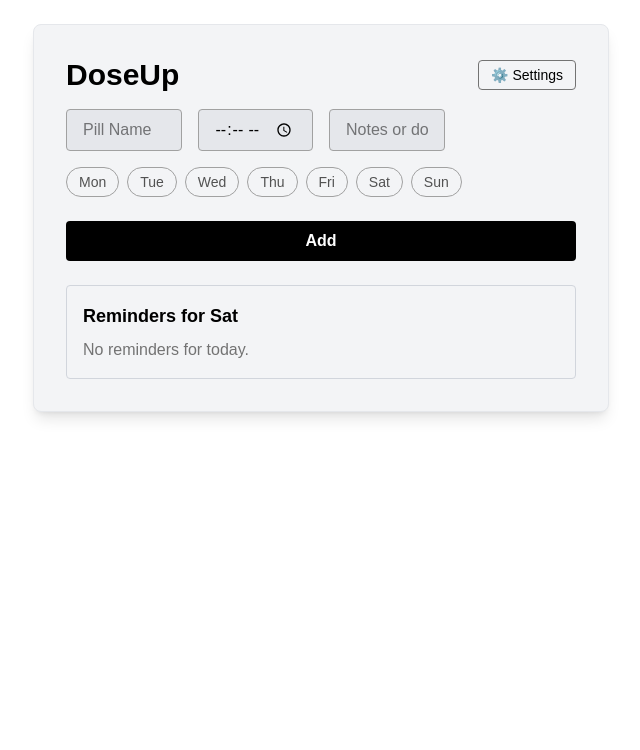
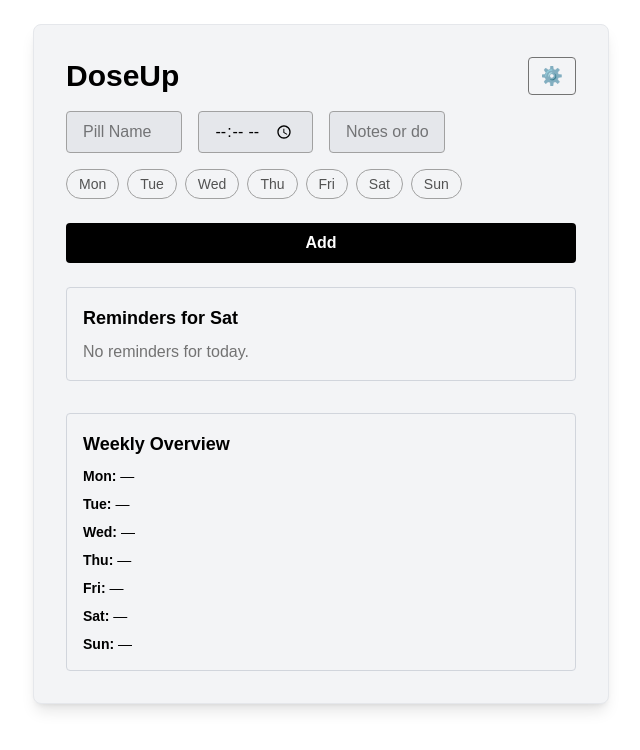
Before and after one commit to seghenasgodom/DoseUp, a Next.js app: page / in a window 1280 px wide. Shown: the top 750 px of the page, without its empty margins (319-959 px from the left). Built offline with nearby package versions, Linux system fonts and the light colour scheme.

Commit message:
Weekly view added, dark mode fixed, settings icon updated

```diff
--- a/pages/index.js
+++ b/pages/index.js
@@ -120,9 +120,9 @@ export default function Home() {
           <h1 className="text-3xl font-bold">DoseUp</h1>
           <button
             onClick={() => setShowSettings(true)}
-            className="text-sm border border-neutral-500 rounded px-3 py-1 hover:bg-neutral-200 dark:hover:bg-neutral-800 transition"
+            className="text-lg border border-neutral-500 rounded px-3 py-1 hover:bg-neutral-200 dark:hover:bg-neutral-800 transition"
           >
-            ⚙️ Settings
+            ⚙️
           </button>
         </div>
 
@@ -172,7 +172,7 @@ export default function Home() {
           Add
         </button>
 
-        <div className="bg-gray-100 dark:bg-neutral-800 p-4 rounded border border-gray-300 dark:border-neutral-700">
+        <div className="bg-gray-100 dark:bg-neutral-800 p-4 rounded border border-gray-300 dark:border-neutral-700 mb-8">
           <h2 className="text-lg font-semibold mb-2">Reminders for {today}</h2>
           {todayReminders.length === 0 ? (
             <p className="text-neutral-500 dark:text-neutral-400">No reminders for today.</p>
@@ -212,6 +212,24 @@ export default function Home() {
             </ul>
           )}
         </div>
+
+        {/* Week Overview */}
+        <div className="bg-gray-100 dark:bg-neutral-800 p-4 rounded border border-gray-300 dark:border-neutral-700">
+          <h2 className="text-lg font-semibold mb-2">Weekly Overview</h2>
+          <ul className="space-y-2 text-sm">
+            {allDays.map((day) => {
+              const dayReminders = reminders.filter((r) => r.days.includes(day));
+              return (
+                <li key={day}>
+                  <strong>{day}:</strong>{' '}
+                  {dayReminders.length > 0
+                    ? dayReminders.map((r) => r.pillName).join(', ')
+                    : '—'}
+                </li>
+              );
+            })}
+          </ul>
+        </div>
       </div>
     </main>
   );
```
